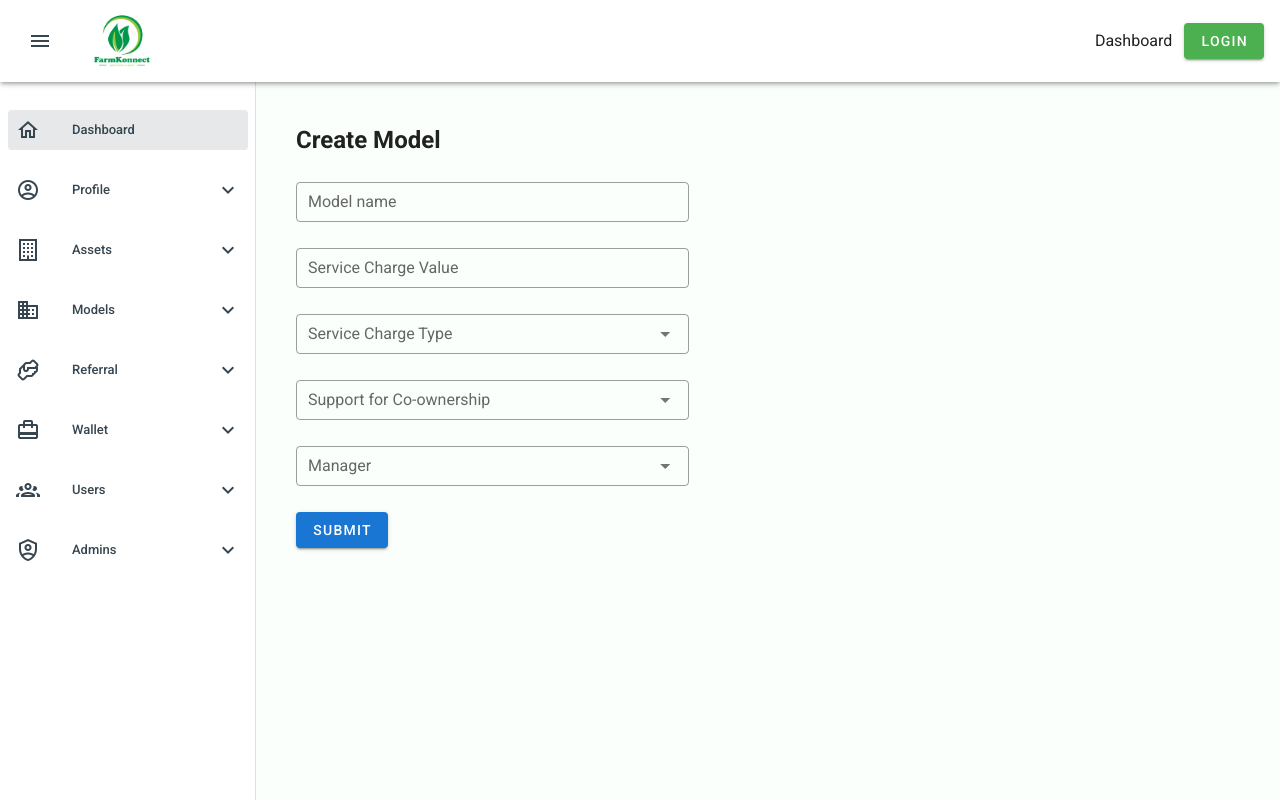
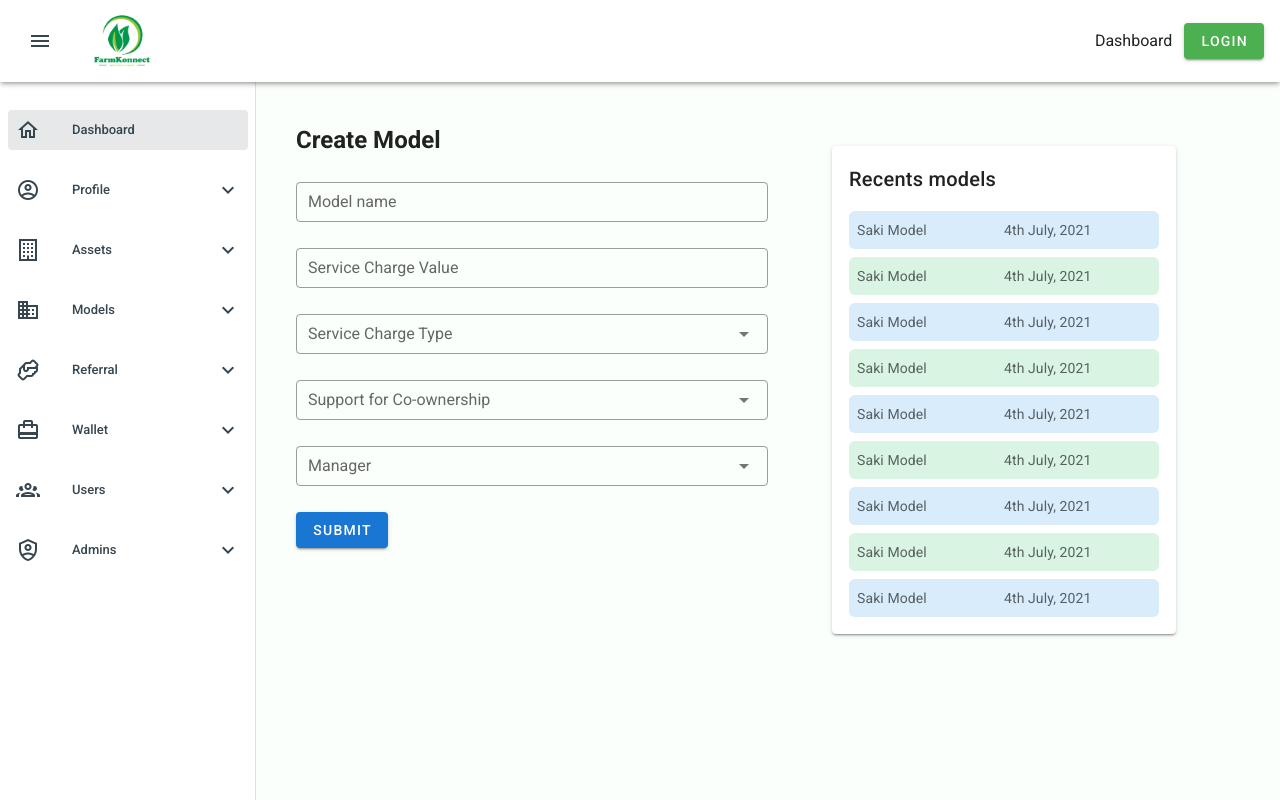
Before and after one commit to damilarekoiki/investmentappfrontend, a Nuxt app: page /admin/create-model in a window 1280 px wide. Built offline with nearby package versions, Linux system fonts and the light colour scheme; what vue-tel-input-vuetify would draw is missing.

Commit message:
create-model

```diff
--- a/pages/admin/create-model.vue
+++ b/pages/admin/create-model.vue
@@ -1,11 +1,13 @@
 <template>
   <section>
+    <div class="md:tw-flex">
+      <div class="md:tw-w-6/12 tw-w-full">
         <section>
           <span class="tw-text-2xl tw-font-bold"> Create Model </span>
         </section>
         <main class="tw-pt-6">
           <v-form>
-        <div class="tw-w-5/12">
+            <div>
               <v-text-field
                 dense
                 label="Model name"
@@ -47,12 +49,152 @@
                 outlined
               >
               </v-autocomplete>
-          <v-btn color="primary">
-              Submit
-          </v-btn>
+              <v-btn color="primary"> Submit </v-btn>
             </div>
           </v-form>
         </main>
+      </div>
+      <div class="md:tw-w-6/12 tw-w-full">
+        <main class="tw-pt-6 md:tw-px-16 tw-px-1">
+          <v-card color="white" elevation="2" outlined>
+            <v-card-title>Recents models</v-card-title>
+
+            <v-card-text>
+              <div
+                class="
+                  tw-flex
+                  tw-bg-blue-400
+                  tw-justify-between
+                  tw-p-2
+                  tw-rounded-md
+                  tw-bg-opacity-25
+                "
+              >
+                <div class="tw-w-4/12">Saki Model</div>
+                <div class="tw-w-6/12">4th July, 2021</div>
+              </div>
+
+              <div
+                class="
+                  tw-flex
+                  tw-bg-green-400
+                  tw-justify-between
+                  tw-p-2
+                  tw-mt-2
+                  tw-rounded-md
+                  tw-bg-opacity-25
+                "
+              >
+                <div class="tw-w-6/12">Saki Model</div>
+                <div class="tw-w-6/12">4th July, 2021</div>
+              </div>
+
+              <div
+                class="
+                  tw-flex
+                  tw-bg-blue-400
+                  tw-justify-between
+                  tw-p-2
+                  tw-mt-2
+                  tw-rounded-md
+                  tw-bg-opacity-25
+                "
+              >
+                <div class="tw-w-6/12">Saki Model</div>
+                <div class="tw-w-6/12">4th July, 2021</div>
+              </div>
+              <div
+                class="
+                  tw-flex
+                  tw-bg-green-400
+                  tw-justify-between
+                  tw-p-2
+                  tw-mt-2
+                  tw-rounded-md
+                  tw-bg-opacity-25
+                "
+              >
+                <div class="tw-w-6/12">Saki Model</div>
+                <div class="tw-w-6/12">4th July, 2021</div>
+              </div>
+
+              <div
+                class="
+                  tw-flex
+                  tw-bg-blue-400
+                  tw-justify-between
+                  tw-p-2
+                  tw-mt-2
+                  tw-rounded-md
+                  tw-bg-opacity-25
+                "
+              >
+                <div class="tw-w-6/12">Saki Model</div>
+                <div class="tw-w-6/12">4th July, 2021</div>
+              </div>
+              <div
+                class="
+                  tw-flex
+                  tw-bg-green-400
+                  tw-justify-between
+                  tw-p-2
+                  tw-mt-2
+                  tw-rounded-md
+                  tw-bg-opacity-25
+                "
+              >
+                <div class="tw-w-6/12">Saki Model</div>
+                <div class="tw-w-6/12">4th July, 2021</div>
+              </div>
+
+              <div
+                class="
+                  tw-flex
+                  tw-bg-blue-400
+                  tw-justify-between
+                  tw-p-2
+                  tw-mt-2
+                  tw-rounded-md
+                  tw-bg-opacity-25
+                "
+              >
+                <div class="tw-w-6/12">Saki Model</div>
+                <div class="tw-w-6/12">4th July, 2021</div>
+              </div>
+              <div
+                class="
+                  tw-flex
+                  tw-bg-green-400
+                  tw-justify-between
+                  tw-p-2
+                  tw-mt-2
+                  tw-rounded-md
+                  tw-bg-opacity-25
+                "
+              >
+                <div class="tw-w-6/12">Saki Model</div>
+                <div class="tw-w-6/12">4th July, 2021</div>
+              </div>
+
+              <div
+                class="
+                  tw-flex
+                  tw-bg-blue-400
+                  tw-justify-between
+                  tw-p-2
+                  tw-mt-2
+                  tw-rounded-md
+                  tw-bg-opacity-25
+                "
+              >
+                <div class="tw-w-6/12">Saki Model</div>
+                <div class="tw-w-6/12">4th July, 2021</div>
+              </div>
+            </v-card-text>
+          </v-card>
+        </main>
+      </div>
+    </div>
   </section>
 </template>
 
```
Lines whose indentation alone changed are shown as unchanged.
